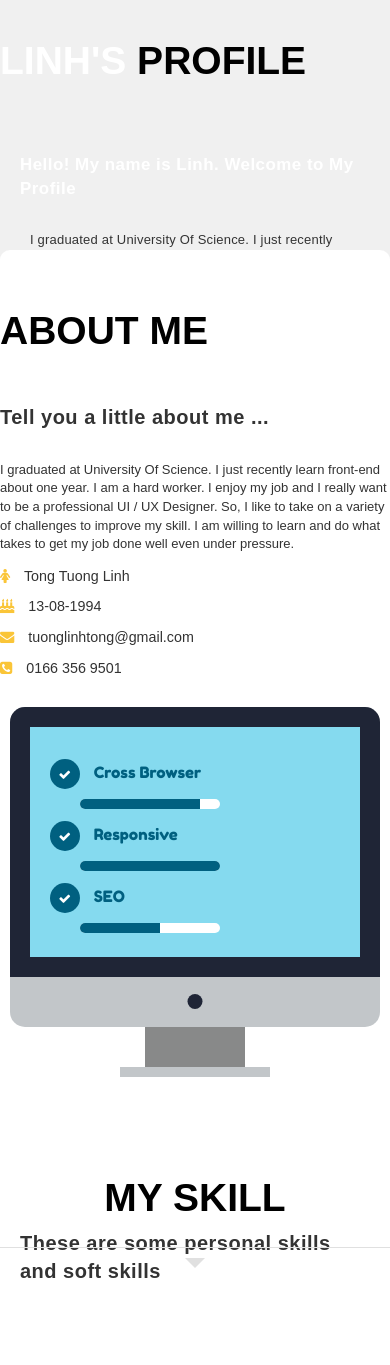
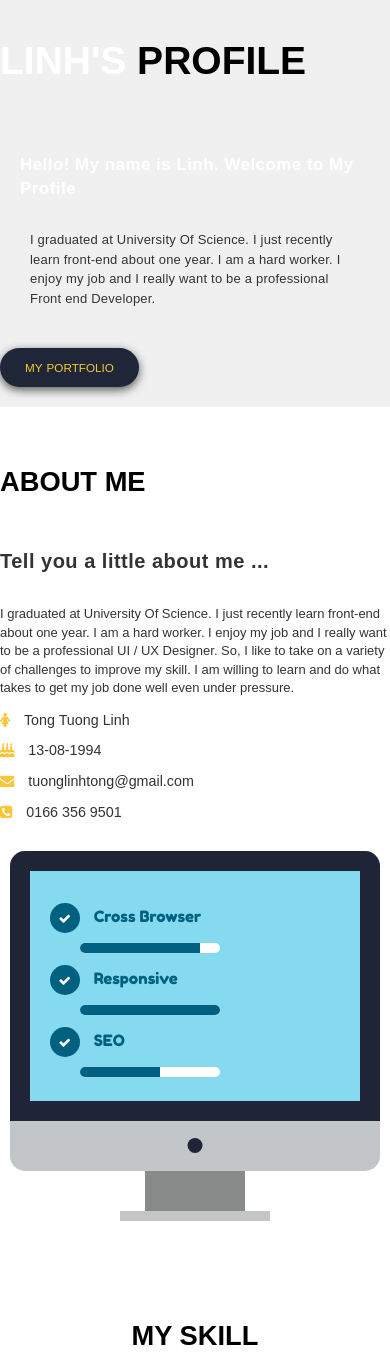
Before and after one commit to maggie1994/tuonglinh, a PHP site: page /html/profile.html in a window 390 px wide. Shown: the top 1365 px of the page. Run offline with PHP 8.4, Linux system fonts and the light colour scheme; some libraries are stand-ins or nearby versions; some web fonts are replaced.

Commit message:
responsive profile

```diff
--- a/css/profile.css
+++ b/css/profile.css
@@ -50,28 +55,9 @@ button{
 	border-top-right-radius: 10px;
 	overflow: hidden;
 }
-/* .section-body::before{
-	content: "";
-	position: absolute;
-	width: 100%;
-	height: 650px;
-	background-image: url('../img/img-profile-02/bg-about.png');
-	background-size: 100% 600px;
-	top: -152px;
-	left: 0;
-} */
-@media screen and (max-width: 1100px){
-	.section-body::before{
-		height: 600px;
-		background-size: 100% 600px;
-		top: -116px;
-	}
-}
-@media screen and (max-width: 768px){
-	.section-body::before{
-		height: 200px;
-		background-size: 100% 238px;
-		top: -46px;
+@media screen and (max-width: 1048px){
+	.section-body{
+		border-radius: 0px;
 	}
 }
 .section-content{
@@ -103,14 +101,9 @@ button{
 	left: 50%;
 	transform: translateX(-50%);
 }
-@media screen and (max-width: 1100px){
-	.section-content{
-		width: 90%;
-	}
-}
-@media screen and (max-width: 768px){
-	.section-content{
-		padding: 0px !important;
+@media screen and (max-width: 768px){
+	.title-center::after{
+		top: 71px;
 	}
 }
 .section-history{
@@ -161,53 +154,32 @@ button{
 	left: 50%;
 	transform: translateX(-50%);
 }
+@media screen and (max-width: 1100px){
+	.section-history .title-center::after{
+		top: 71px;
+	}
+}
 .header-section{
 	position: relative;
 	margin-bottom: 50px;
-}
-/* .header-section::before{
-	content: "";
-	background-image: url('../img/img-profile-02/bg-opacity.png');
-	background-size: 100% 100%;
-	position: absolute;
-	opacity: 0.9;
-	height: 600px;
-	width: 100%;
-	z-index: 0;
-	top: 0;
-	left: 0;
-} */
-@media screen and (max-width: 1100px){
-	.header-section{
-		height: 500px;
-	}
-	.header-section::before{
-		height: 500px;
-	}
-}
-@media screen and (max-width: 768px){
-	.header-section{
-		height: 200px;
-	}
-	.header-section::before{
-		height: 200px;
-		opacity: 1;
-	}
 }
 .header-content{
 	padding: 50px 0px 0px;
 	width: 100%;
 	margin: auto;
 }
-@media screen and (max-width: 1100px){
+@media screen and (max-width: 1048px){
 	.header-content{
 		width: 90%;
-		padding: 100px 0px 0px;
-	}
-}
-@media screen and (max-width: 768px){
+	}
+}
+@media screen and (max-width: 540px){
 	.header-content{
-		padding: 70px 50px 0px;
+		text-align: center;
+		padding: 20px 0px 0px;
+	}
+	.header-section{
+		margin-bottom: 20px;
 	}
 }
 .avata{
@@ -296,6 +286,7 @@ button{
 @media screen and (max-width: 768px){
 	.title-main{
 		top: 0px;
+		font-size: 2.1em;
 	}
 }
 /* .title-main::before{
@@ -322,32 +313,10 @@ button{
 	background-color: #1F2637;
 	border-radius: 50%;
 }
-@media screen and (max-width: 589px){
-	.title-main{
-		font-size: 3em;
-	}
-	.title-main::before{
-		top: 60px;
-	}
-	.title-header::after{
-		width: 50px;
-		top: 110px;
-	}
-}
 .title-center{
 	text-align: center;
 	color: #fff;
 	position: relative;
-}
-.title-center::before{
-	top: 80px;
-	left: 50%;
-	transform: translateX(-50%);
-}
-@media screen and (max-width: 589px){
-	.title-center::before{
-		top: 70px;
-	}
 }
 .icon-desktop{
 	width: 80px;
```
Also changed, not shown: other parts of css/profile.css (+85 -9 lines), index.php (+10 -0 lines), img/img-profile-02/bg-body.jpg, img/img-profile-02/bg-body.png (added), img/img-profile-02/e7ea8db0e79918cf522804a65933dd82.jpg (added), img/img-profile-02/minions-despicable-me-2-wallpapers-desktop-backgrounds-8.jpg (added).
